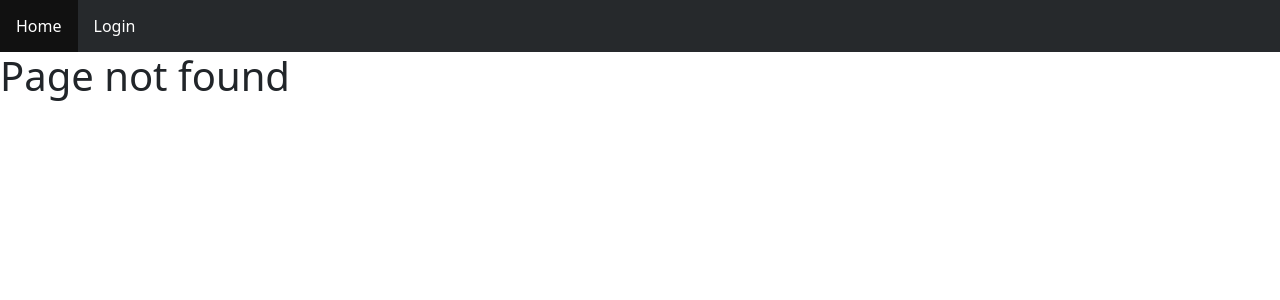
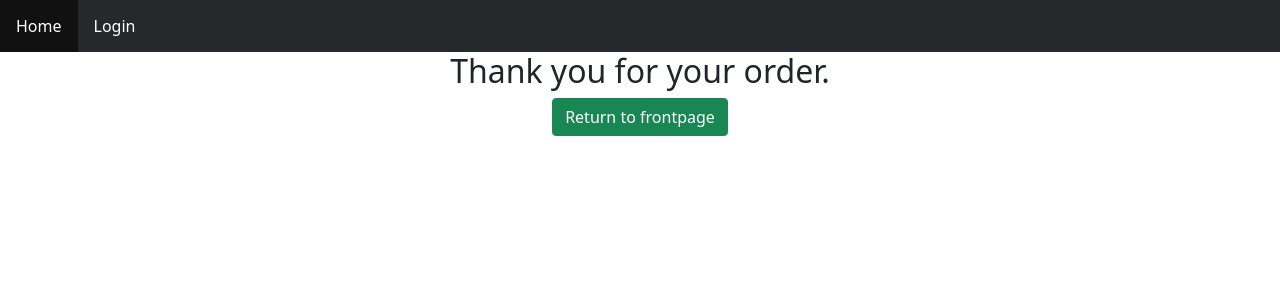
Before and after one commit to FrederikBA/CateringFrontend, a React (Create React App) app: page /receipt in a window 1280 px wide. Before the commit this address had no page. Shown: the top 300 px of the page. Built offline with nearby package versions, Linux system fonts and the light colour scheme.

Commit message:
add receipt and bug fixes / error handling

```diff
--- a/src/App.js
+++ b/src/App.js
@@ -12,6 +12,7 @@ import Order from './components/Order';
 import NoMatch from './components/NoMatch';
 import ViewCustomer from './components/ViewCustomers'
 import ViewOrders from './components/ViewOrders';
+import Receipt from './components/Receipt';
 
 function App() {
   const [isLoggedIn, setIsLoggedIn] = useState(false);
@@ -21,7 +22,7 @@ function App() {
     <div>
       <Header isLoggedIn={isLoggedIn} currentRoles={currentRoles} setCurrentRoles={setCurrentRoles} onLogout={() => { localStorage.clear(); setIsLoggedIn(false) }} />
       <Routes>
-        <Route path='/' element={<Home />} />
+        <Route path='/' element={<Home isLoggedIn={isLoggedIn} />} />
         <Route path='/login' element={<Login onLogin={() => setIsLoggedIn(true)} />} />
         <Route path='/landing-page' element={<LandingPage currentRoles={currentRoles} setCurrentRoles={setCurrentRoles} />} />
         <Route path='/register' element={<Register />} />
@@ -29,8 +30,9 @@ function App() {
         <Route path='/admin' element={<Admin currentRoles={currentRoles} />} />
         <Route path='/order' element={<Order />} />
         <Route path='*' element={<NoMatch />} />
-        <Route path ='/viewcustomer' element={<ViewCustomer />} />
-        <Route path ='/vieworders' element={<ViewOrders/>} />
+        <Route path='/viewcustomer' element={<ViewCustomer />} />
+        <Route path='/vieworders' element={<ViewOrders />} />
+        <Route path='/receipt' element={<Receipt />} />
       </Routes>
     </div >
   );
--- a/src/components/Admin.js
+++ b/src/components/Admin.js
@@ -1,7 +1,5 @@
 import authUtils from "../utils/authUtils";
 import { useNavigate } from "react-router-dom";
-import ViewCustomer from "./ViewCustomers";
-import ViewOrders from "./ViewOrders";
 
 const Admin = ({ currentRoles }) => {
   const username = localStorage.getItem("user");
@@ -21,7 +19,6 @@ const Admin = ({ currentRoles }) => {
     <div className="center ">
       {authUtils.handleAccess("admin", currentRoles) ? (
         <h1>
-          {" "}
           Welcome {username}, this is the admin page. Only users with the role:
           'admin' may access this.
         </h1>
--- a/src/components/Home.js
+++ b/src/components/Home.js
@@ -3,7 +3,7 @@ import axios from "axios"
 import apiUtils from "../utils/apiUtils"
 import { useNavigate } from 'react-router-dom';
 
-const Home = () => {
+const Home = ({ isLoggedIn }) => {
     const [courses, setCourses] = useState([]);
     const [selectedCourses, setSelectedCourses] = useState([]);
     const [ingredient, setIngredient] = useState("");
@@ -35,12 +35,12 @@ const Home = () => {
     }
 
     const toOrder = () => {
-        if (persistedCourses.length > 0) {
+        if (persistedCourses.length > 0 && localStorage.getItem('user') != null) {
             navigate('/order')
             setStatusMessage('')
         }
         else {
-            setStatusMessage('Please add courses to your menu before you order.')
+            setStatusMessage('Please log in and add courses to your menu before you order.')
         }
     }
 
--- a/src/components/Order.js
+++ b/src/components/Order.js
@@ -1,4 +1,5 @@
-import { useState, useEffect } from "react"
+import { useState } from "react"
+import { useNavigate } from "react-router";
 import axios from "axios"
 import apiUtils from "../utils/apiUtils"
 import DatePicker from "react-datepicker";
@@ -12,6 +13,7 @@ const Order = () => {
   const [deliveryAddress, setDeliveryAddress] = useState("");
   const [statusMessage, setStatusMessage] = useState("");
 
+  const navigate = useNavigate()
 
   const URL = apiUtils.getUrl()
 
@@ -30,6 +32,7 @@ const Order = () => {
     )
     setStatusMessage('Menu ordered successfully')
     localStorage.removeItem('menuArr')
+    navigate('/receipt')
   }
 
   const updateServings = (e) => {
@@ -39,10 +42,6 @@ const Order = () => {
   const updateDeliveryAddress = (e) => {
     setDeliveryAddress(e.target.value)
   }
-
-  useEffect(() => {
-    console.log(numbers);
-  }, []);
 
   return (
     <div className="orderSection">
--- /dev/null
+++ b/src/components/Receipt.js
@@ -0,0 +1,18 @@
+import { useNavigate } from "react-router"
+
+const Receipt = () => {
+  const navigate = useNavigate();
+
+  const toHome = () => {
+    navigate('/')
+  }
+
+  return (
+    <div className="center">
+      <h2>Thank you for your order.</h2>
+      <button onClick={toHome} className="btn btn-success">Return to frontpage</button>
+    </div>
+  )
+}
+
+export default Receipt
--- a/src/components/ViewCustomers.js
+++ b/src/components/ViewCustomers.js
@@ -31,7 +31,7 @@ const deleteUser = async (event) => {
                     </tr>
                 </thead>
                 <tbody>
-            {customers.map((customer) => <tr key={customer.userName}><td>{customer.userName}</td> <td><button id={customer.userName} className="btn btn-danger" username={customer.userName} onClick={deleteUser}>Delete</button></td> </tr>)}
+                    {customers.map((customer) => <tr key={customer.userName}><td>{customer.userName}</td><td><button id={customer.userName} className="btn btn-danger" username={customer.userName} onClick={deleteUser}>Delete</button></td></tr>)}
                 </tbody>
             </table>
         </div>
--- a/src/utils/apiUtils.js
+++ b/src/utils/apiUtils.js
@@ -1,6 +1,6 @@
 import axios from "axios";
 
-const URL = "http://localhost:8080/catering_war_exploded/api";
+const URL = "http://localhost:8080/CateringAPI_war_exploded/api";
 
 const apiUtils = () => {
   const getUrl = () => {
```
Lines whose indentation alone changed are shown as unchanged.
